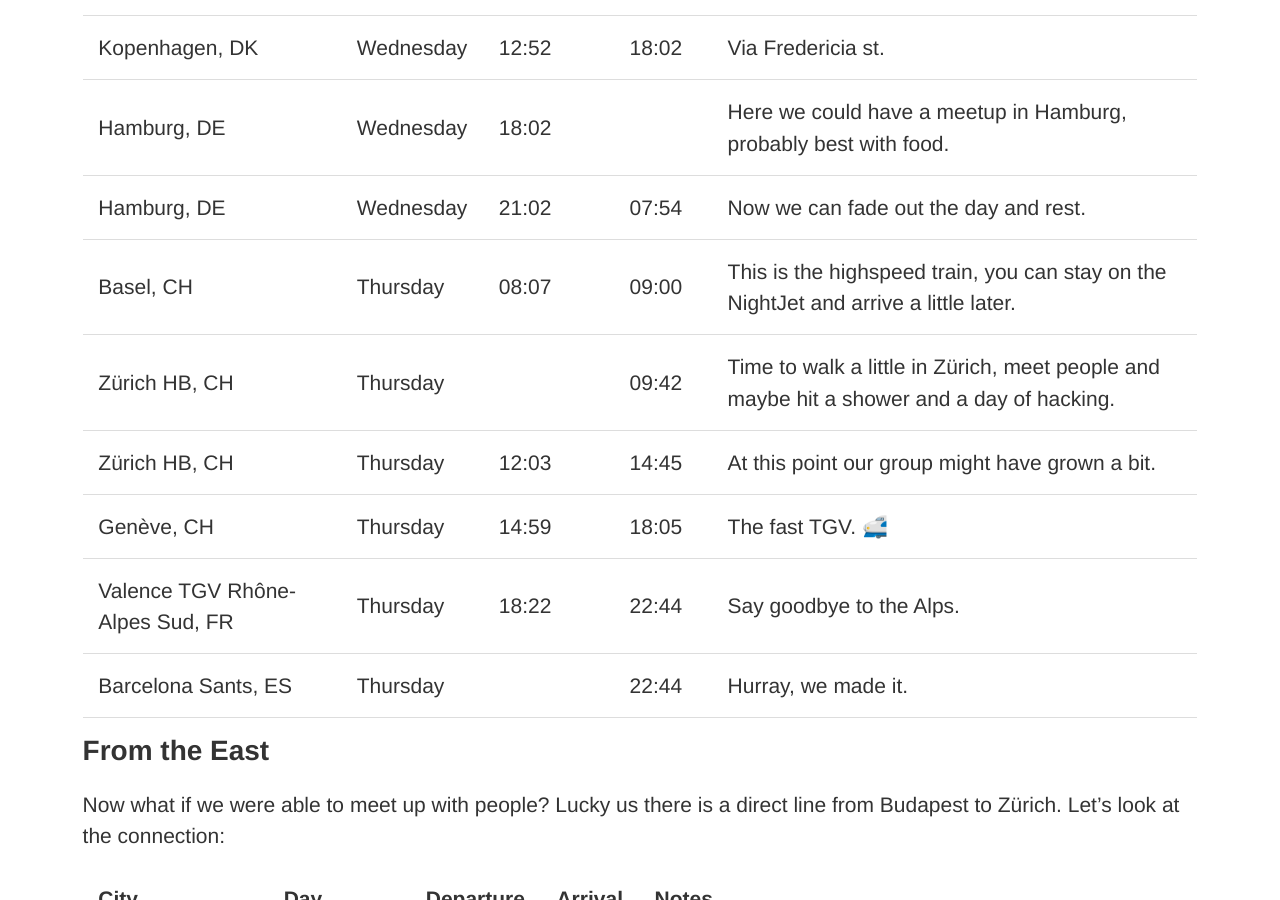
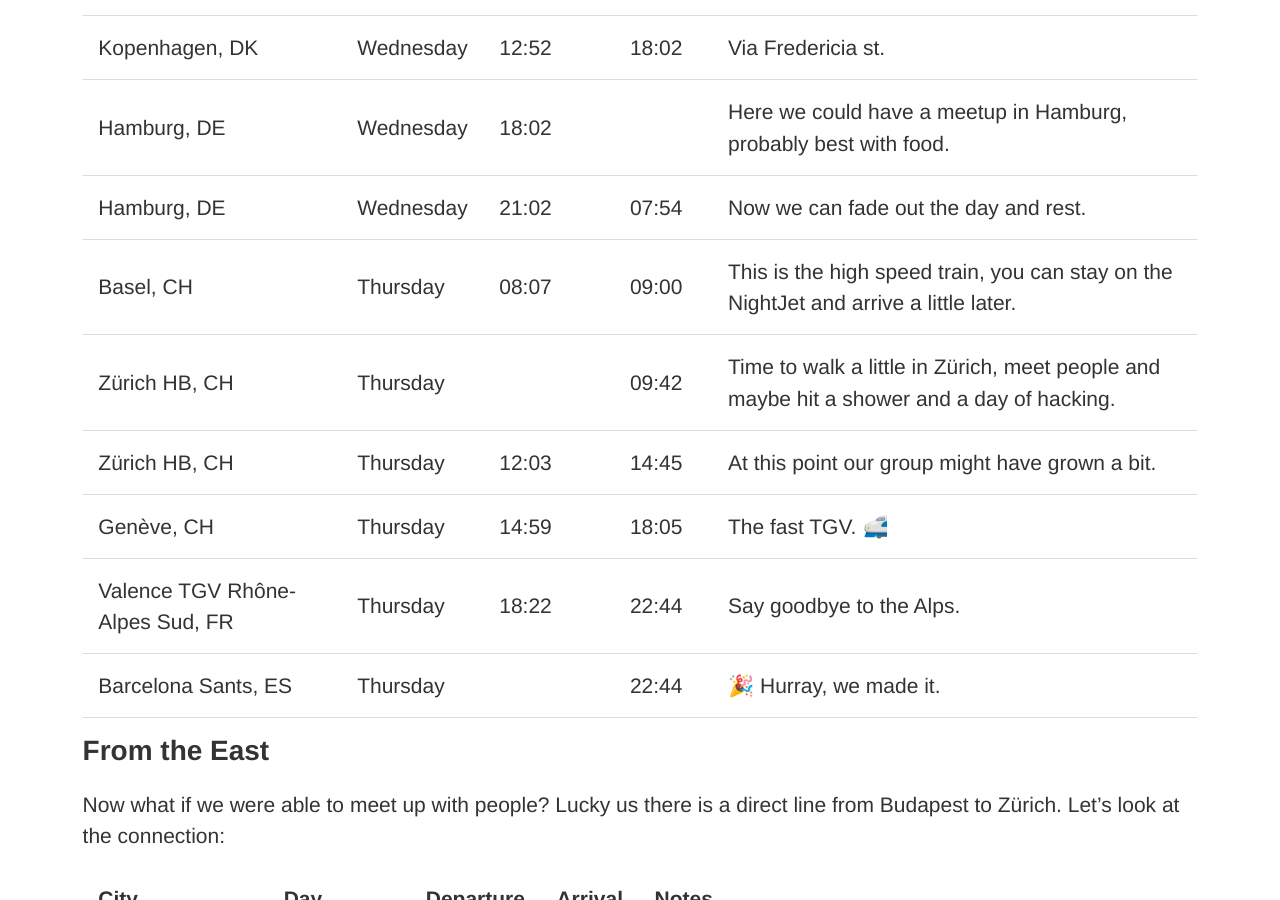
Before and after one commit to RustFestEU/blog.rustfest.eu, a Jekyll site: the page built from _posts/2019-08-06-pre-post-events-sustainable-trains.md, in a window 1280 px wide and 900 px high, scrolled down 2445 px. Built offline with Jekyll 4.4.1, drawn with Linux system fonts in a browser that asks for light colours; some of the changed text lies outside the part shown.

Commit message:
Spellcheck

```diff
--- a/_posts/2019-08-06-pre-post-events-sustainable-trains.md
+++ b/_posts/2019-08-06-pre-post-events-sustainable-trains.md
@@ -85,12 +85,12 @@
 | Kopenhagen, DK                  | Wednesday | 12:52     | 18:02   | Via Fredericia st.                                                                        |
 | Hamburg, DE                     | Wednesday | 18:02     |         | Here we could have a meetup in Hamburg, probably best with food.                          |
 | Hamburg, DE                     | Wednesday | 21:02     | 07:54   | Now we can fade out the day and rest.                                                     |
-| Basel, CH                       | Thursday  | 08:07     | 09:00   | This is the highspeed train, you can stay on the NightJet and arrive a little later.      |
+| Basel, CH                       | Thursday  | 08:07     | 09:00   | This is the high speed train, you can stay on the NightJet and arrive a little later.      |
 | Zürich HB, CH                   | Thursday  |           | 09:42   | Time to walk a little in Zürich, meet people and maybe hit a shower and a day of hacking. |
 | Zürich HB, CH                   | Thursday  | 12:03     | 14:45   | At this point our group might have grown a bit.                                           |
 | Genève, CH                      | Thursday  | 14:59     | 18:05   | The fast TGV. 🚅                                                                          |
 | Valence TGV Rhône-Alpes Sud, FR | Thursday  | 18:22     | 22:44   | Say goodbye to the Alps.                                                                  |
-| Barcelona Sants, ES             | Thursday  |           | 22:44   | Hurray, we made it.                                                                       |
+| Barcelona Sants, ES             | Thursday  |           | 22:44   | 🎉 Hurray, we made it.                                                                       |
 
 
 ### From the East
```
Also changed, not shown: other parts of _posts/2019-08-06-pre-post-events-sustainable-trains.md (+1 -1 lines).
